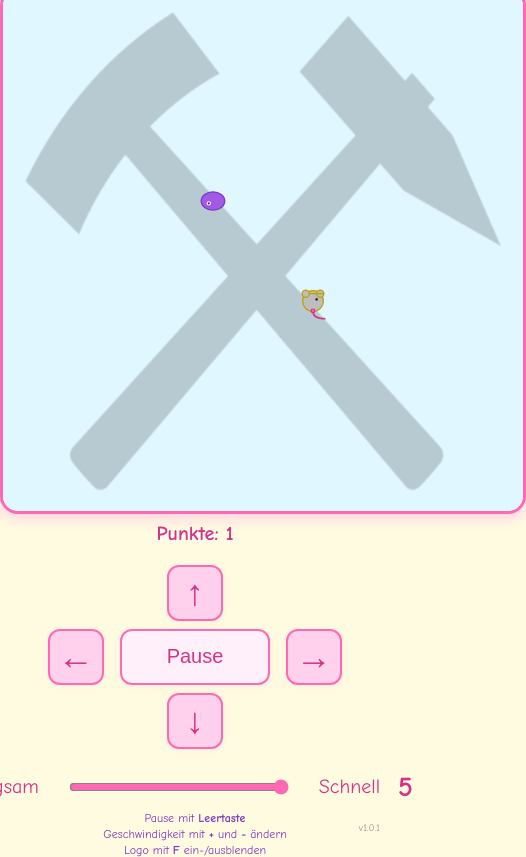
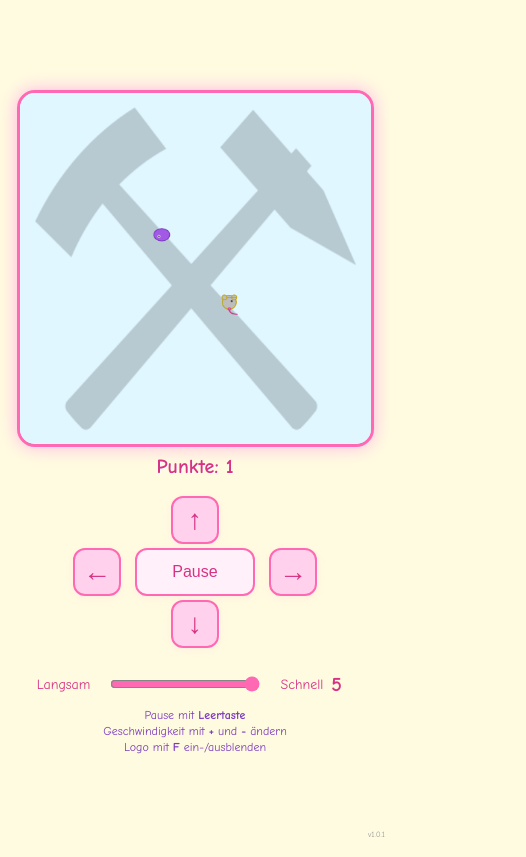
Before and after one commit to ges0909/snake, a website: page index.html in a window 390 px wide. Shown: the whole page, 526 px wide, since content can reach past the window. Drawn offline with Linux system fonts and the light colour scheme.

Commit message:
Mobile optimization

```diff
--- a/assets/css/snake.css
+++ b/assets/css/snake.css
@@ -210,3 +210,60 @@ canvas {
   margin: 8px 0 4px;
   text-shadow: 1px 1px 0 #fff;
 }
+
+/* Mobile optimization */
+@media (max-width: 768px) {
+  canvas {
+    width: 90vw;
+    height: 90vw;
+    max-width: 400px;
+    max-height: 400px;
+  }
+
+  .arrow-btn {
+    width: 48px;
+    height: 48px;
+    font-size: 28px;
+    margin: 2px;
+  }
+
+  .pause-btn {
+    width: 120px;
+    height: 48px;
+    font-size: 16px;
+    padding: 8px 20px;
+  }
+
+  #speedSlider {
+    width: 150px;
+  }
+
+  .slider-container {
+    gap: 8px;
+  }
+
+  .slider-minmax {
+    font-size: 14px;
+    min-width: 40px;
+  }
+
+  .slider-value {
+    font-size: 20px;
+    min-width: 30px;
+  }
+
+  #version {
+    bottom: 5px !important;
+    right: 5px !important;
+    font-size: 8px !important;
+  }
+
+  #gameOverOverlay > div:first-child {
+    font-size: 36px;
+  }
+
+  #scoreHistory {
+    max-width: 280px;
+    font-size: 14px;
+  }
+}
```
